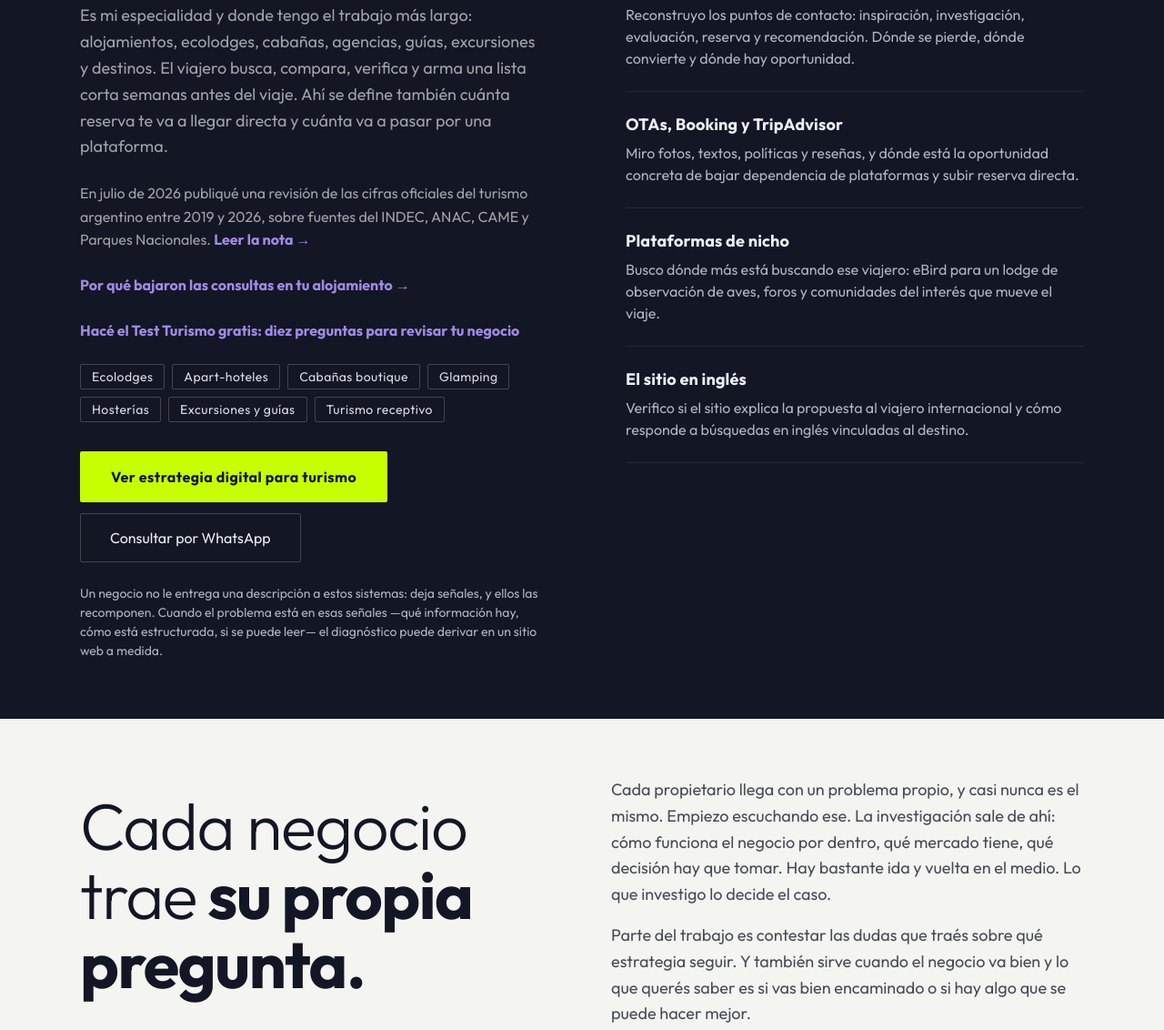
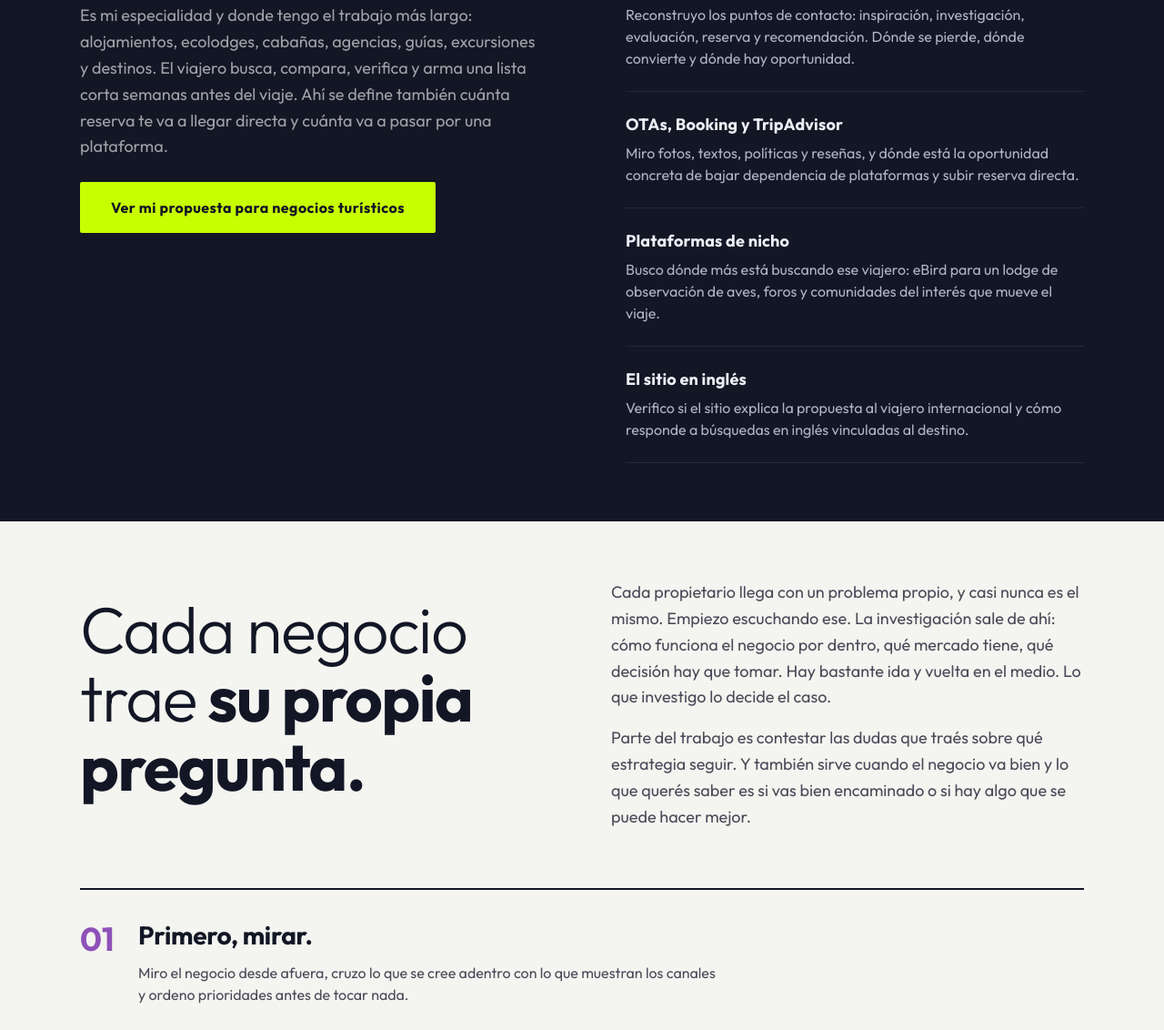
Before and after one commit to lausilvester/onlike, a plain HTML site: page index.html in a window 1280 px wide. Shown: the part 2559-3691 px from the top of the page at 91% size. Drawn offline with Linux system fonts and the light colour scheme.

Commit message:
Limpia la sección de turismo y las categorías de la home
La columna izquierda de la sección de turismo acumulaba cosas que no
hacían falta: dos enlaces a notas sueltos en su propio párrafo, la
referencia a la nota de cifras, siete cajas de rubros, un segundo botón
a WhatsApp y un párrafo que quedaba colgado después de los botones,
donde ya nadie lee.

Queda el titular, el párrafo que explica el trabajo y un solo botón,
que pasa a decir 'Ver mi propuesta para negocios turísticos'. La
sección baja de 1053 a 808 píxeles de alto.

En 'Para quién trabajo' sale el párrafo previo a las categorías: las
cuatro tarjetas ya dicen para quién es cada cosa.

El CSS de las cajas queda eliminado y la etiqueta accesible del botón
dice lo mismo que el botón.

```diff
--- a/index.html
+++ b/index.html
@@ -844,22 +844,6 @@
     line-height: 1.6;
     margin-bottom: 1.5rem;
   }
-  .tourism-badge-group {
-    display: flex;
-    flex-wrap: wrap;
-    gap: 0.5rem;
-    margin: 1.5rem 0 2rem;
-  }
-  .tourism-badge {
-    background: transparent;
-    color: var(--texto-2);
-    border: 1px solid rgba(255,255,255,0.2);
-    padding: 0.25rem 0.75rem;
-    font-size: 0.875rem;
-    font-weight: 400;
-    border-radius: var(--radius);
-    letter-spacing: 0.03em;
-  }
   .tourism-feature {
     border-top: 1px solid rgba(255,255,255,0.08);
     padding: 1.5rem 0;
@@ -1371,27 +1355,11 @@ j=d.createElement(s),dl=l!='dataLayer'?'&l='+l:'';j.async=true;j.src=
             <span class="light">Digital para</span><br/>turismo.
 </h2>
 <p class="tourism-intro">Es mi especialidad y donde tengo el trabajo más largo: alojamientos, ecolodges, cabañas, agencias, guías, excursiones y destinos. El viajero busca, compara, verifica y arma una lista corta semanas antes del viaje. Ahí se define también cuánta reserva te va a llegar directa y cuánta va a pasar por una plataforma.</p>
-<p class="tourism-intro" style="font-size: 1rem;">En julio de 2026 publiqué una revisión de las cifras oficiales del turismo argentino entre 2019 y 2026, sobre fuentes del INDEC, ANAC, CAME y Parques Nacionales. <a href="https://onlike.ar/turismo-argentina-2026.html" style="color:var(--lavanda);font-weight:700;text-decoration:none;">Leer la nota →</a></p>
-<p class="tourism-intro" style="font-size: 1rem;"><a href="https://onlike.ar/por-que-bajaron-las-consultas-alojamiento.html" style="color:var(--lavanda);font-weight:700;text-decoration:none;">Por qué bajaron las consultas en tu alojamiento →</a></p>
-<p class="tourism-intro" style="font-size: 1rem;"><a href="https://onlike.ar/test-turismo" style="color:var(--lavanda);font-weight:700;text-decoration:none;">Hacé el Test Turismo gratis: diez preguntas para revisar tu negocio</a></p>
-<div aria-label="Tipos de alojamiento que acompaño" class="tourism-badge-group">
-<span class="tourism-badge">Ecolodges</span>
-<span class="tourism-badge">Apart-hoteles</span>
-<span class="tourism-badge">Cabañas boutique</span>
-<span class="tourism-badge">Glamping</span>
-<span class="tourism-badge">Hosterías</span>
-<span class="tourism-badge">Excursiones y guías</span>
-<span class="tourism-badge">Turismo receptivo</span>
-</div>
 <div style="display:flex;flex-wrap:wrap;gap:0.75rem;">
-<a aria-label="Ver la página de estrategia digital para turismo" class="btn-primary" href="https://onlike.ar/turismo.html">
-            Ver estrategia digital para turismo
+<a aria-label="Ver mi propuesta para negocios turísticos" class="btn-primary" href="https://onlike.ar/turismo.html">
+            Ver mi propuesta para negocios turísticos
           </a>
-<a data-wa="home-turismo" aria-label="Consultar por estrategia digital para turismo" class="btn-outline" href="https://wa.me/543751566488?text=Hola%20Laura%2C%20me%20interesa%20el%20servicio%20de%20estrategia%20digital%20para%20turismo." rel="noopener noreferrer" target="_blank">
-            Consultar por WhatsApp
-          </a>
-</div>
-<p style="margin-top:1.5rem;font-size: 0.875rem;color: var(--texto-3);line-height: 1.5;">Un negocio no le entrega una descripción a estos sistemas: deja señales, y ellos las recomponen. Cuando el problema está en esas señales —qué información hay, cómo está estructurada, si se puede leer— el diagnóstico puede derivar en un sitio web a medida.</p>
+</div>
 </div>
 <div class="tourism-right" role="list">
 <div class="tourism-feature" role="listitem">
@@ -1455,7 +1423,6 @@ j=d.createElement(s),dl=l!='dataLayer'?'&l='+l:'';j.async=true;j.src=
 <div class="container">
 <div class="who-inner">
 <h2 class="section-title" id="who-heading" style="color:var(--dark);">Para quién<br/>trabajo.</h2>
-<p style="font-size: 1.125rem;color: var(--tinta-3);line-height: 1.6;max-width:660px;margin-bottom:2rem;">El criterio es el tipo de decisión. Cuanto más necesita una persona entender, comparar, verificar y confiar antes de elegir, más sentido tiene trabajar cómo aparece y se explica el negocio en digital. Turismo es mi especialidad.</p>
 <div class="who-grid" role="list">
 <article class="who-card" role="listitem">
 <h3>Turismo y hospitalidad</h3>
```
